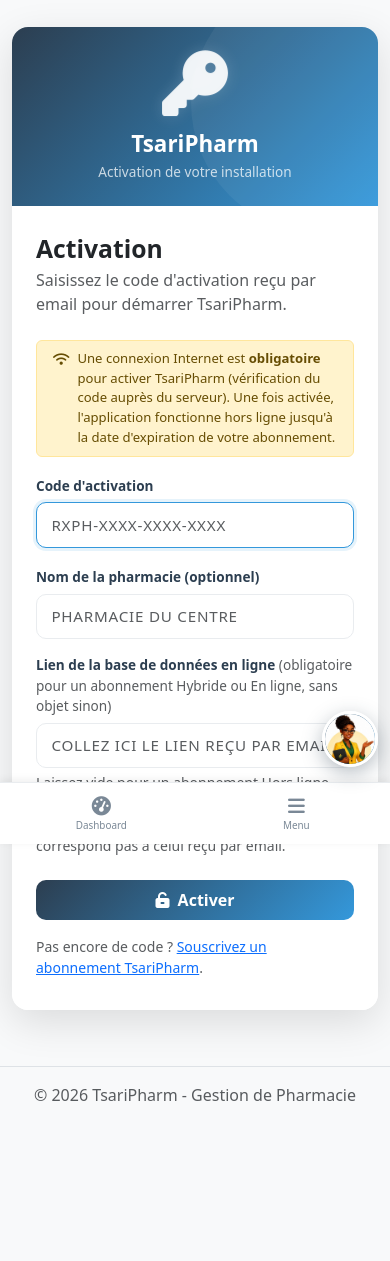
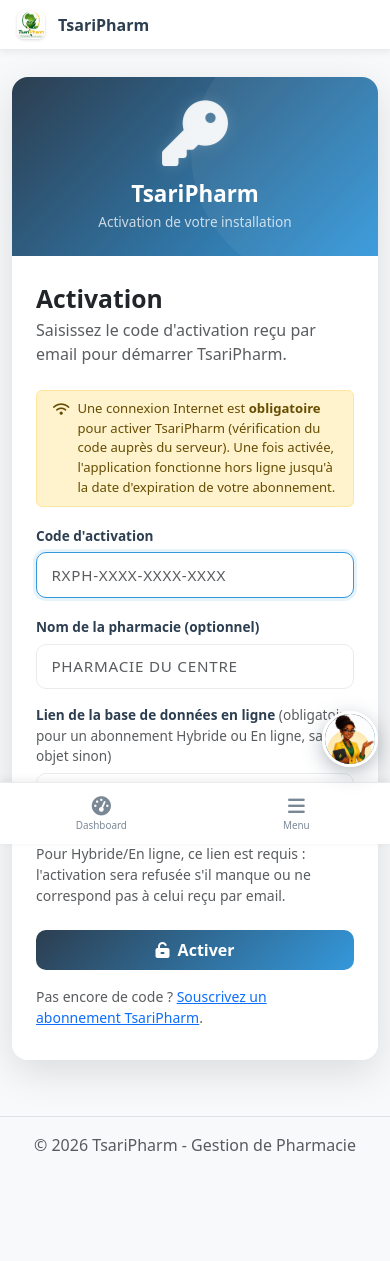
Before and after one commit to chaton2325/REFLEXPHARMA, a Flask app: page /license/activate in a window 390 px wide. Before the commit the page ends 1101 px from the top, so only its background shows below. Run offline with Flask 3, Linux system fonts and the light colour scheme; the visitor is signed in with stand-in values (Sample User, id 1); data that the repository does not hold is empty; some libraries are stand-ins or nearby versions.

Commit message:
Ajoute une barre superieure fixe sur mobile avec le logo TsariPharm
Le logo n'etait visible que dans le menu offcanvas (apres tap sur
"Plus"). Il apparait maintenant en permanence en haut de l'ecran sur
mobile, sans interaction necessaire.

```diff
--- a/templates/base.html
+++ b/templates/base.html
@@ -25,6 +25,7 @@
             --accent: #3498db;
             --nav-h: 44px;
             --bottom-h: 62px;
+            --topbar-h: 50px;
         }
 
         * { box-sizing: border-box; }
@@ -279,6 +280,29 @@
         }
 
         .btn-primary:hover { background: #2980b9; }
+
+        /* ===== MOBILE TOP BAR (logo toujours visible, sans interaction) ===== */
+        .mobile-topbar {
+            display: none;
+            position: fixed;
+            top: 0;
+            left: 0;
+            right: 0;
+            height: calc(var(--topbar-h) + env(safe-area-inset-top));
+            padding: env(safe-area-inset-top) 14px 0;
+            background: #fff;
+            box-shadow: 0 2px 8px rgba(0,0,0,0.07);
+            z-index: 1030;
+            align-items: center;
+            gap: 10px;
+            border-bottom: 1px solid #e9ecef;
+        }
+
+        .mobile-topbar span {
+            font-weight: 700;
+            color: #2c3e50;
+            font-size: 1rem;
+        }
 
         /* ===== MOBILE BOTTOM NAV ===== */
         .mobile-bottom-nav {
@@ -413,10 +437,12 @@
 
             .main-content {
                 margin-left: 0;
+                margin-top: calc(var(--topbar-h) + env(safe-area-inset-top));
                 padding-bottom: calc(var(--bottom-h) + env(safe-area-inset-bottom) + 10px);
             }
 
             .mobile-bottom-nav { display: flex; }
+            .mobile-topbar { display: flex; }
         }
 
         /* Bouton de bascule flottant, uniquement sur les pages sans barre de navigation (connexion) */
@@ -469,6 +495,9 @@
         html[data-bs-theme="dark"] .mobile-bottom-nav { background: #171f27 !important; border-top-color: #2a3541; box-shadow: 0 -2px 8px rgba(0,0,0,0.4); }
         html[data-bs-theme="dark"] .mobile-bottom-nav a,
         html[data-bs-theme="dark"] .mobile-bottom-nav .nav-more-btn { color: #9aa7b3; }
+
+        html[data-bs-theme="dark"] .mobile-topbar { background: #171f27; border-bottom-color: #2a3541; box-shadow: 0 2px 8px rgba(0,0,0,0.4); }
+        html[data-bs-theme="dark"] .mobile-topbar span { color: #e8edf2; }
 
         html[data-bs-theme="dark"] .offcanvas-sidebar .offcanvas-body a { color: #dbe4ea; border-bottom-color: #2a3541; }
         html[data-bs-theme="dark"] .offcanvas-sidebar .offcanvas-body a:hover,
@@ -713,6 +742,12 @@ html[data-bs-theme="dark"] .main-content [style*="color: #adb5bd" i] { color: #8
 </head>
 <body>
     {% if current_user.is_authenticated %}
+    {# ===== MOBILE TOP BAR (logo toujours visible, meme sans interaction) ===== #}
+    <nav class="mobile-topbar">
+        <span class="sidebar-brand-logo"><img src="{{ url_for('static', filename='logos/tsaripharm.png') }}" alt="TsariPharm"></span>
+        <span>TsariPharm</span>
+    </nav>
+
     {# ===== DESKTOP SIDEBAR ===== #}
     <nav class="sidebar" id="sidebar">
         <div class="sidebar-brand">
```
